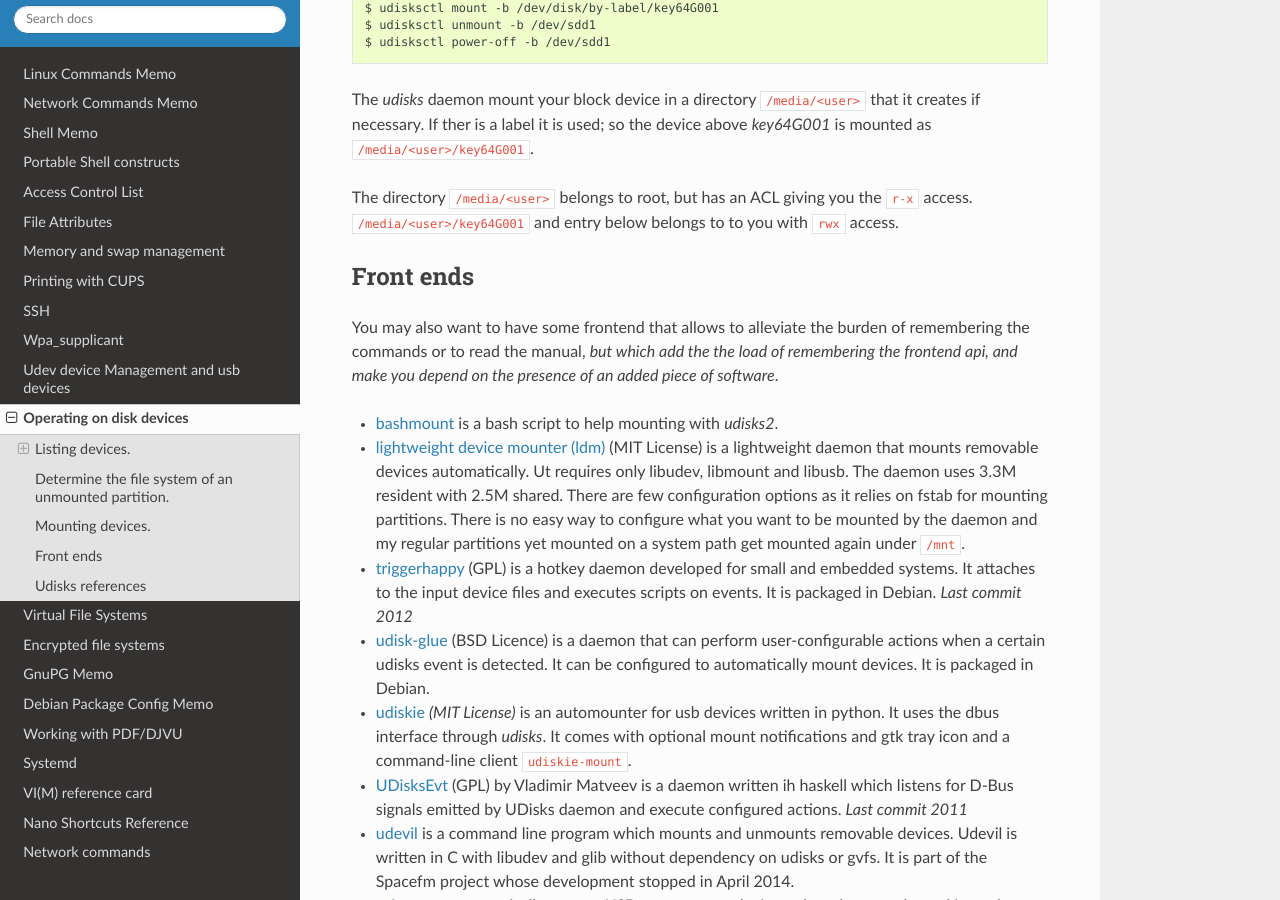
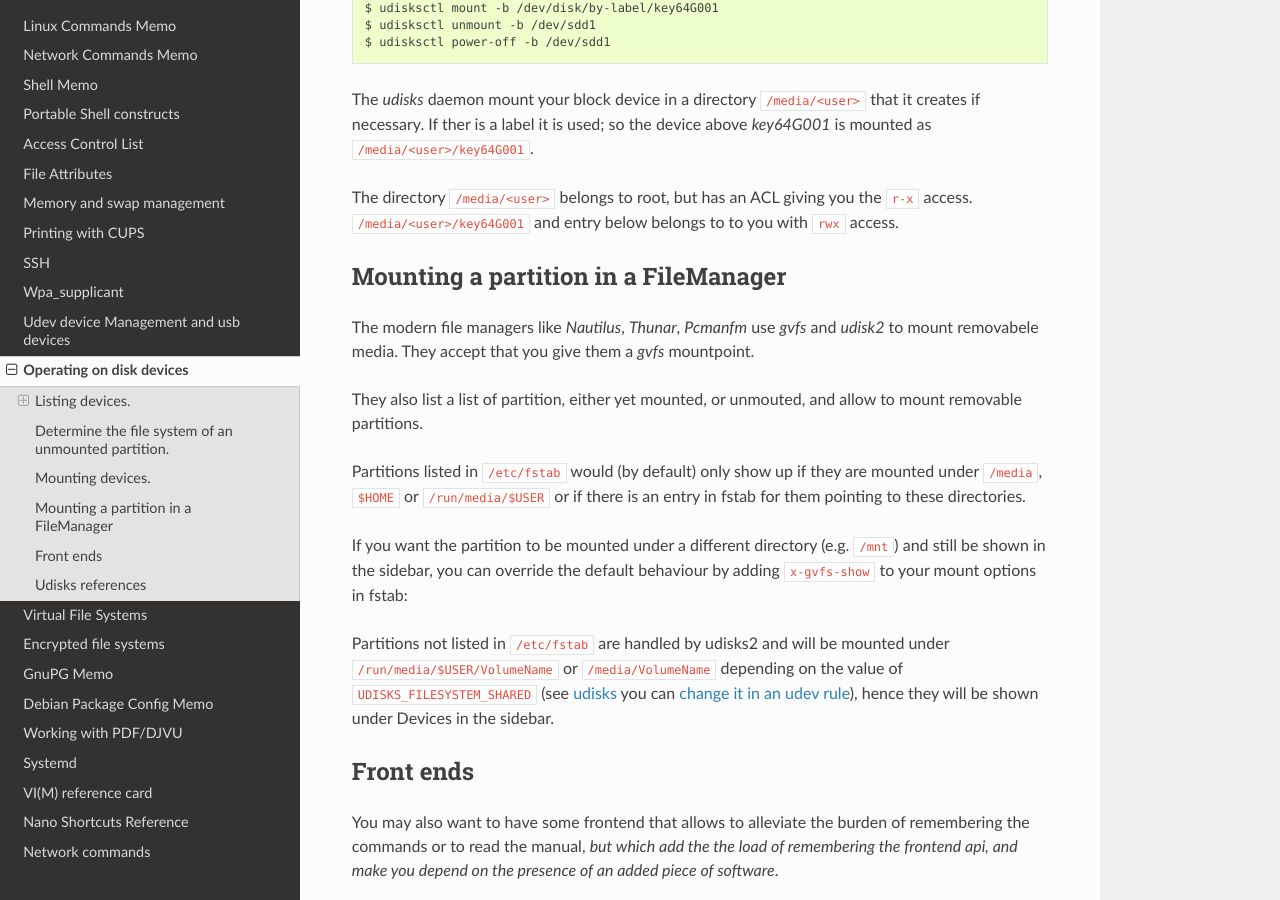
Before and after one commit to marczz/unix_memo, a Sphinx documentation site: the page built from source/devices.rst, in a window 1280 px wide and 900 px high, scrolled down 4297 px. Built offline with Sphinx 7.4.7 and the Read the Docs theme 2.0.0, drawn with Linux system fonts in a browser that asks for light colours; the version number could not be read and is left out; some of the changed text lies outside the part shown.

Commit message:
devices.rst: added mounting partition in file manager.

```diff
--- a/source/devices.rst
+++ b/source/devices.rst
@@ -62,13 +62,13 @@ A more readable output is with:
     $ sudo blkid -o list -c /dev/null /dev/sdd1
     $ sudo blkid -o list -c /dev/null /dev/mapper/*
 
+..  _udisksctl_use:
+
 Using *udisk disk manager*.
 ~~~~~~~~~~~~~~~~~~~~~~~~~~~
 
-`udisksctl
-<http://udisks.freedesktop.org/docs/latest/udisksctl.1.html>`_ is a
-higher level control part of the `udisk Disk Manager
-<http://udisks.freedesktop.org/docs/latest/>`_.
+`udisksctl`_ is a
+higher level control part of the `udisk disk manager`_
 If it is running on your system, you get the managed devices with
 their model, revision and serial number by::
 
@@ -118,8 +118,7 @@ It is also shown in your kernel messages, and can be read with
 References
 ++++++++++
 
--   `udisksctl
-    <http://udisks.freedesktop.org/docs/latest/udisksctl.1.html>`_
+-   `udisksctl`_
 -   `ArchWiki: udisks
     <https://wiki.archlinux.org/index.php/Udisks>`_
 
@@ -224,6 +223,8 @@ use :man:`fdisk` or :man:`sfdisk` with *mbr* partition table
 
 All these command are to be run as root.
 
+..  _udisksctl_mount:
+
 Mounting devices.
 -----------------
 
@@ -234,10 +235,7 @@ You can still use :man:`mount` if the fstab has a ``user`` option for
 the device, but not for arbitrary plugged devices.
 
 The old way is to use :man:`pmount`, but if you have
-`udisdk daemon
-<http://udisks.freedesktop.org/docs/latest/udiskd.8.html>`_ running on your
-system, you should use `udisksctl
-<http://udisks.freedesktop.org/docs/latest/udisksctl.1.html>`_:
+`udisdk daemon`_ running on your system, you should use `udisksctl`_:
 
 ::
 
@@ -254,6 +252,35 @@ used; so the device above *key64G001* is mounted as
 The directory ``/media/<user>`` belongs to root, but has an ACL giving
 you the ``r-x`` access. ``/media/<user>/key64G001`` and entry below
 belongs to to you with ``rwx`` access.
+
+Mounting a partition in a FileManager
+-------------------------------------
+
+The modern file managers like *Nautilus*, *Thunar*, *Pcmanfm* use
+*gvfs* and *udisk2* to mount removabele media. They accept that you
+give them a *gvfs* mountpoint.
+
+They also list a list of partition, either yet mounted, or unmouted,
+and allow to mount removable partitions.
+
+Partitions listed in ``/etc/fstab`` would (by default) only show up if
+they are mounted under ``/media``, ``$HOME`` or ``/run/media/$USER``
+or if there is an entry in fstab for them pointing to these
+directories.
+
+If you want the partition to be mounted under a different directory
+(e.g. ``/mnt``) and still be shown in the sidebar, you can override the
+default behaviour by adding ``x-gvfs-show`` to your mount options in
+fstab:
+
+
+Partitions not listed in ``/etc/fstab`` are handled by udisks2 and will be
+mounted under ``/run/media/$USER/VolumeName`` or ``/media/VolumeName``
+depending on the value of ``UDISKS_FILESYSTEM_SHARED`` (see
+:man:`udisks` you can `change it in an udev rule
+<https://wiki.archlinux.org/index.php/udisks#Mount_to_.2Fmedia_.28udisks2.29>`_),
+hence they will be shown under Devices in the sidebar.
+
 
 Front ends
 ----------
```
Also changed, not shown: other parts of source/devices.rst (+8 -0 lines).
